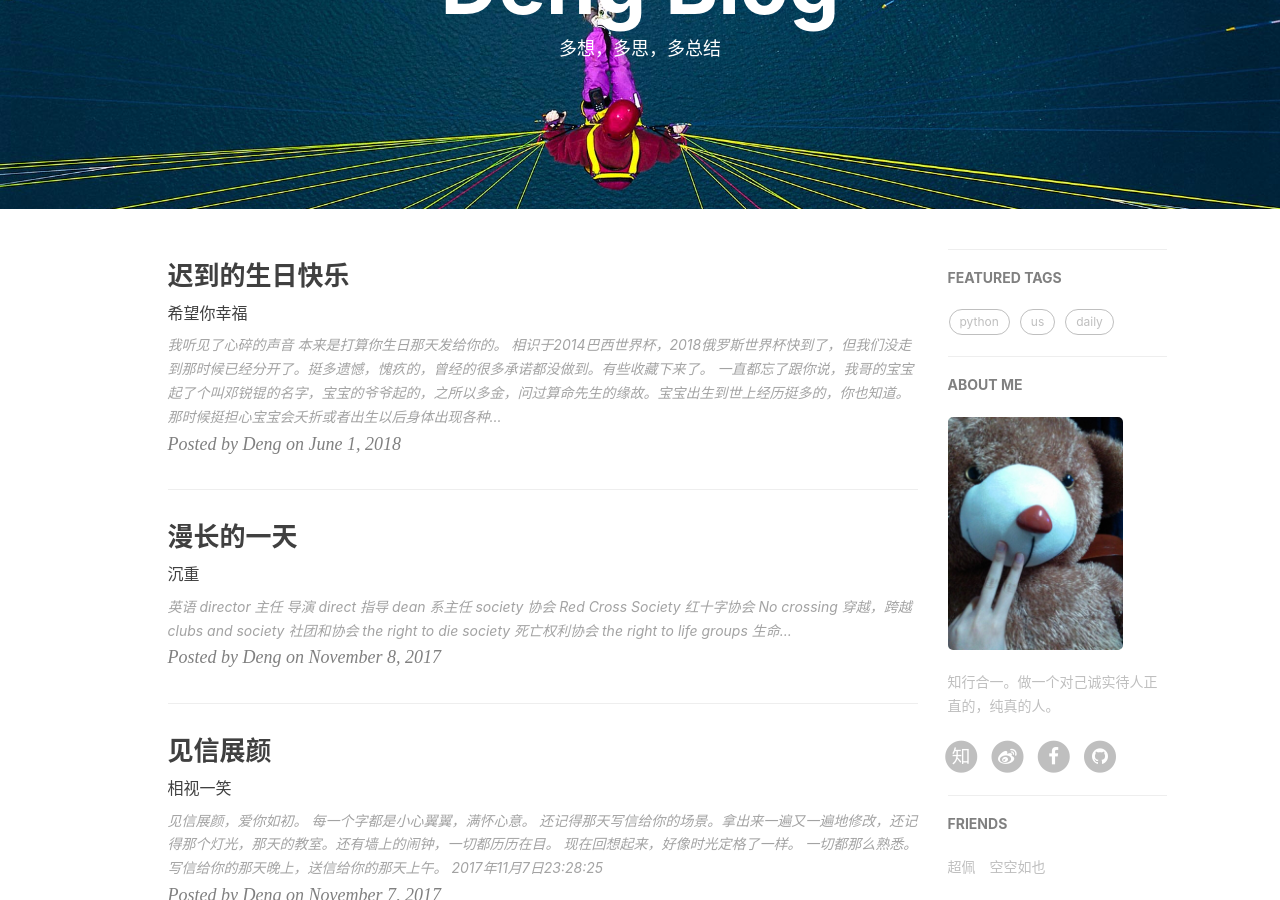
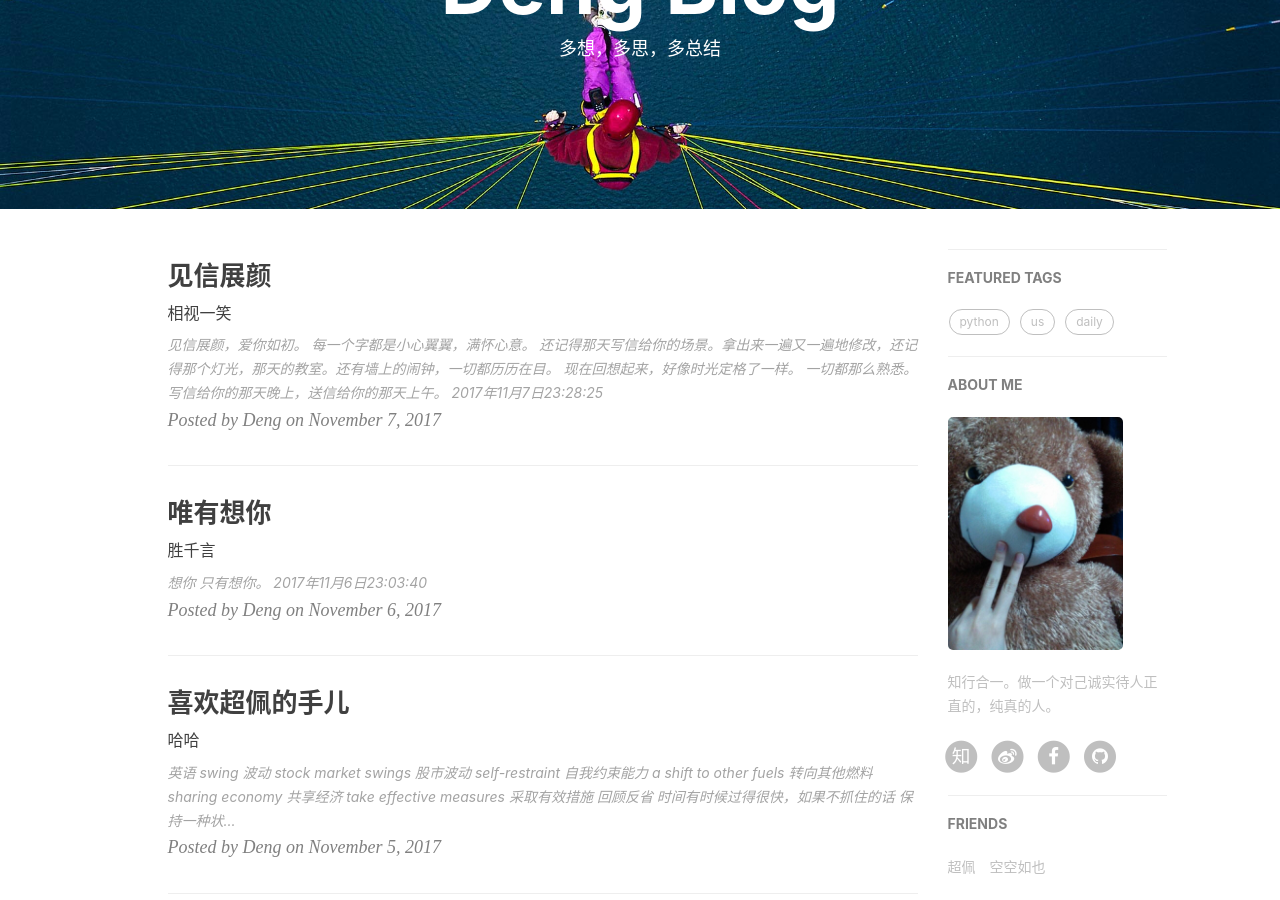
Before and after one commit to merrygreek/merrygreek.github.io, a Jekyll site: the page built from index.html, in a window 1280 px wide and 900 px high, scrolled down 209 px. Built offline with Jekyll 4.4.1, drawn with Linux system fonts in a browser that asks for light colours; nearby versions of some CDN libraries; the list of posts is cut into pages by our own code; comment, search, counter and statistics services are not loaded; some of the changed text lies outside the part shown.

Commit message:
first commit

```diff
--- a/img/_posts/2017-11-6-think-17.markdown
+++ b/img/_posts/2017-11-6-think-17.markdown
@@ -9,8 +9,6 @@ tags:
     - daily
 ---
 
->
-
 ### 想你
 
 只有想你。
--- a/img/_posts/2017-11-7-think-18.markdown
+++ b/img/_posts/2017-11-7-think-18.markdown
@@ -8,8 +8,6 @@ header-img: "img/post-us-17.jpg"
 tags:
     - daily
 ---
-
->
 
 ### 见信展颜，爱你如初。
 
--- a/img/_posts/隐藏/2017-11-8-think-19.markdown
+++ /dev/null
@@ -1,37 +0,0 @@
----
-layout:     post
-title:      "漫长的一天"
-subtitle:   "沉重"
-date:       2017-11-8
-author:     "Deng"
-header-img: "img/7996688b150d96aa62fa51b3cde2eac3.jpg"
-tags:
-    - daily
----
-
->
-
-### 英语
-
-- director 主任 导演
-- direct 指导
-- dean 系主任
-- society 协会
-- Red Cross Society 红十字协会
-- No crossing 穿越，跨越
-- clubs and society 社团和协会
-- the right to die society 死亡权利协会
-- the right to life groups 生命权利组织
-- rights and obligations 权利和义务
-
----
-
-### 回顾反省
-
-- 生活
-
----
-
-沉重。
-
-*2017年11月8日23:21:20*
--- a/img/_posts/隐藏/2018-6-1-think-20.markdown
+++ /dev/null
@@ -1,48 +0,0 @@
----
-layout:     post
-title:      "迟到的生日快乐"
-subtitle:   "希望你幸福"
-date:       2018-6-1
-author:     "Deng"
-header-img: "img/mmexport1510067172982.jpg"
-tags:
-    - daily
----
-
->我听见了心碎的声音
-
-本来是打算你生日那天发给你的。
-
-相识于2014巴西世界杯，2018俄罗斯世界杯快到了，但我们没走到那时候已经分开了。挺多遗憾，愧疚的，曾经的很多承诺都没做到。有些收藏下来了。
-
-![00](/img/00.jpg)
-
-一直都忘了跟你说，我哥的宝宝起了个叫邓锐锟的名字，宝宝的爷爷起的，之所以多金，问过算命先生的缘故。宝宝出生到世上经历挺多的，你也知道。那时候挺担心宝宝会夭折或者出生以后身体出现各种问题，或者是脑袋发育不好，智力跟不上。那时候想着能早点工作，离家近一点或许能帮上一点家里忙。还好，目前来看宝宝一切都好，各方面。而且最近挺胖了，成了一个大胖小子了。我哥说挺像我和我姐的。听家里人说现在挺乖的了，上次我回去的时候还挺小挺爱哭的。
-
-![11](/img/11.jpg)
-
-以前一直想着省钱，从学期初开始。不过这次给你买礼物花的这些钱并不是从家里面给的，是自己挣的，也不是什么血汗钱，并不辛苦，唯一就是现在看电脑不戴眼镜稍微会不舒服。
-
-以前每年你过生日的时候之前，总会考虑很久送你什么好，挺拮据的，贵重的礼物的话，放假见你的时候，可能手头就比较紧了，所以一直就是想亲手做些东西给你，虽然不值钱，至少心意在。还记得[这个](http://u413619.viewer.maka.im/pcviewer/L24YWBJV)吗，做了挺久的，那时候寝室没网，下课了或者是到了晚上上跑到学校机房做的，一点基础都没，从无到有。那时候挺焦虑的，怕弄不出。不过，沉浸在里面的话，用心了，慢慢积累不知不觉就完成了。
-
-一直以来都想把我所能给的最好的东西给你，从我第一次看到你的眼神开始，你的眼神大概是我这辈子看到并感受到的最美最心动如阳光一般。跟你说过很多次了，不过，每次只要回忆起你，那个眼神带来的幸福感总会在心底里想起。像是一道光，照亮了黑暗。
-
-还记得上次你来我学校的时候吗，我们去校门外一家“百味蒸菜”的餐馆，还没问你，嗖一下点完菜了，是我的自作主张，因为你没吃过，仅凭外观或菜名可能点到以为会喜欢，尝起来实则不然的，就按自己觉得不错平时常点的点了。算是带你体验了我校园里的生活，吃我常吃的，走我常走的路。
-
-不知不觉，又到了你的生日，一直记得。就算只是朋友，或者回到高四时候的我，我也想送给你毕业和生日礼物。请体谅。我知道你不喜欢欠别人的，但这一次请满足我的一个小小私心和心愿，请务必接受，请务必接受，请务必接受！
-
-很早之前就想打算给你换一个电脑了，是我的一个心愿。因为你的电脑太笨重了，你出门带电脑的话，挺辛苦的。想着你出门背着书包，手提着的电脑的样子，心疼。帮你提过电脑，我知道，久了的话挺累。还有你的电脑系统盘C盘空间不够了，系统各方面也比较卡顿了。实习了，虽然不知道你具体做什么工作，但我想电脑应该是必不可少的，平时看看视频，也能用一下。嗯，所以，挑了一个13.3的戴尔笔记本，之所以13.3寸因为记得你说过喜欢那种小尺寸的笔记本，13.3寸的电脑网上找的挺多的，综合对比评价颜值轻便各方面下来选了戴尔这个，戴尔你可能有点陌生，不过售后服务还是可以的，相对于其他品牌来说，质量应该不会有太大毛病。考虑过苹果的MacBook air不过考虑到周围都是Windows多，苹果电脑系统软件可能不太方便。手机的话，属于我的私心。我知道你现在的手机没坏，但也不影响。希望你能接受。记得你以前说过用你大佬那个小苹果手机挺好用的，选了一个8，plus版本其实有点大了，亲身体验了，真的不太方便，一只手操作不来。颜色的话，虽然是金色，但这次的金色不是以前的土豪金，而是比较清新，特别的金色，看评价和图片来看，这个金色应该还算不错。电脑和手机的配件顺遍帮你买了，不知道你喜不喜欢，手机套的话，因为手机后背是玻璃材质，容易滑手，选了一个纯色的比较中庸的手机套凑合着先用，以后你可以自己网上去买自己喜欢的。其他的话有个电脑内胆包，和电源包，装电源和数据线的。买的手机膜，细心点应该不难贴。买的东西基本都是京东自营的，记得检查一下手机电脑，看看屏幕各方面有没有问题，一般来说都没问题的，不过也不排除。都是我一一经过认真考量选的，希望你能喜欢。
-
-几个月来没睡过几个整觉，试过连续的整夜失眠，试过梦中心痛醒来，也试了第一次挂科，在大学最后的一门考试里，在所有去考的学生里，唯一挂的。其实已经全部弄懂了，上了考场头脑空白了，连续两天失眠的原因。一直在逃避，不敢想，总觉得你会回来的。当意识到真正要失去你的时候，发现人生已经失去了意义，失了魂。好狼狈的生活，没了你。尽量不去想你，所以晚上尽量多干事写写代码把脑袋塞满，反正难睡着，上面买礼物的钱由此而来。
-
-想了很多，以前自己真是超傻......那时候的自己怎么会那样。
-
-好啦，不说那些了。我知道你希望我走过去。我也一直在努力。
-
-心底里希望你能幸福，高四看到你心底的想法，现在也是。不过，现在的话，会想，如果以后你和其他男生在一起，心疼不已。不希望别人抱着你，没错，可能我就是个典型的渣男吧。总觉得这辈子再也不会遇到像你这样的人，善良顾ta 美丽 待人好……就像周杰伦《甜甜的》歌词写的那样——我喜欢你的样子你都有。（网易云音乐没了周杰伦的歌，不过最近发现周柏豪的歌很好听，单是歌词已经足够动人。想起你在网易云音乐分享给我《磨牙》说的话：其实周柏豪也不错）真的不知道这个念想会不会持续很久很久，或者是一辈子。爱而不得。絮絮叨叨了好多，最重要的还没说——祝你**生日快乐**，希望你一切都好。
-
-![22](/img/22.jpg)
-
-图有点捞的样子，想起你有时候会说邓健昌这个捞仔，挺怀念的。
-
-回到起点，见信展颜，开门见山——希望你，幸福。
```
